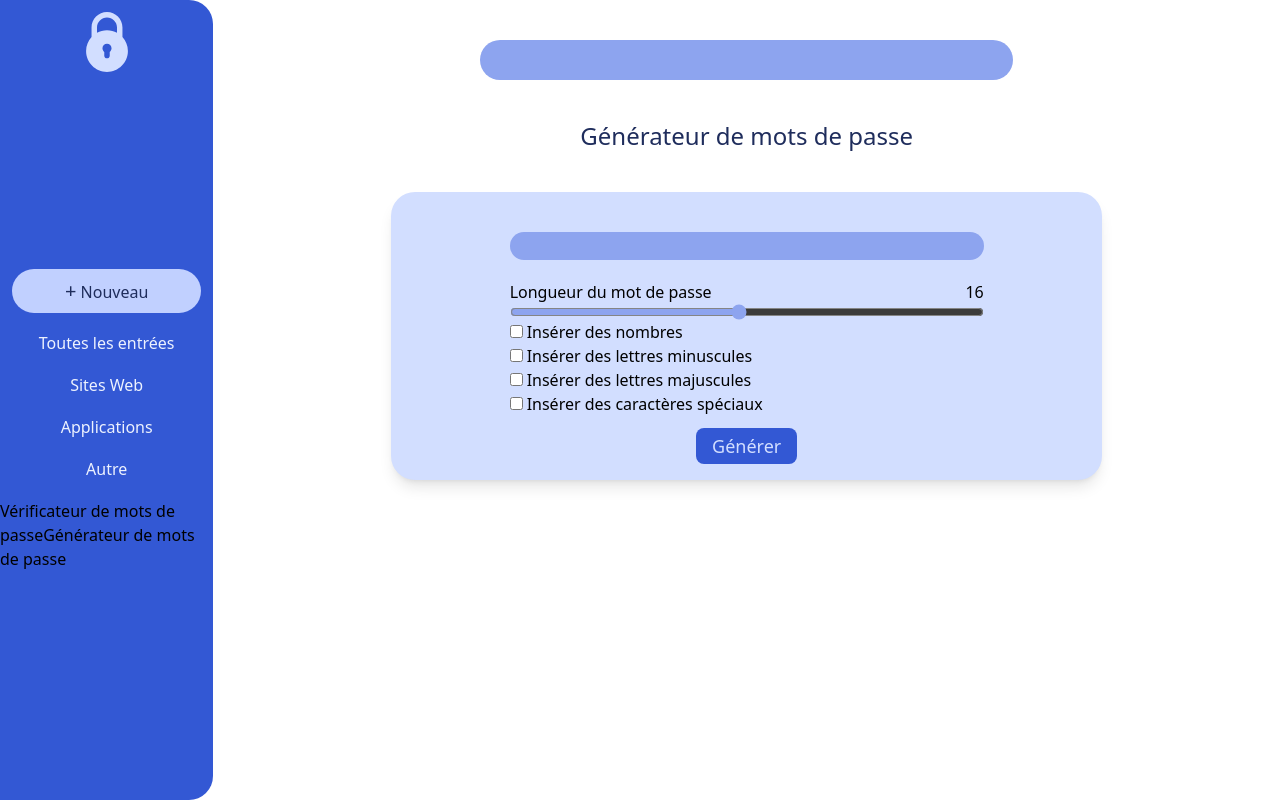
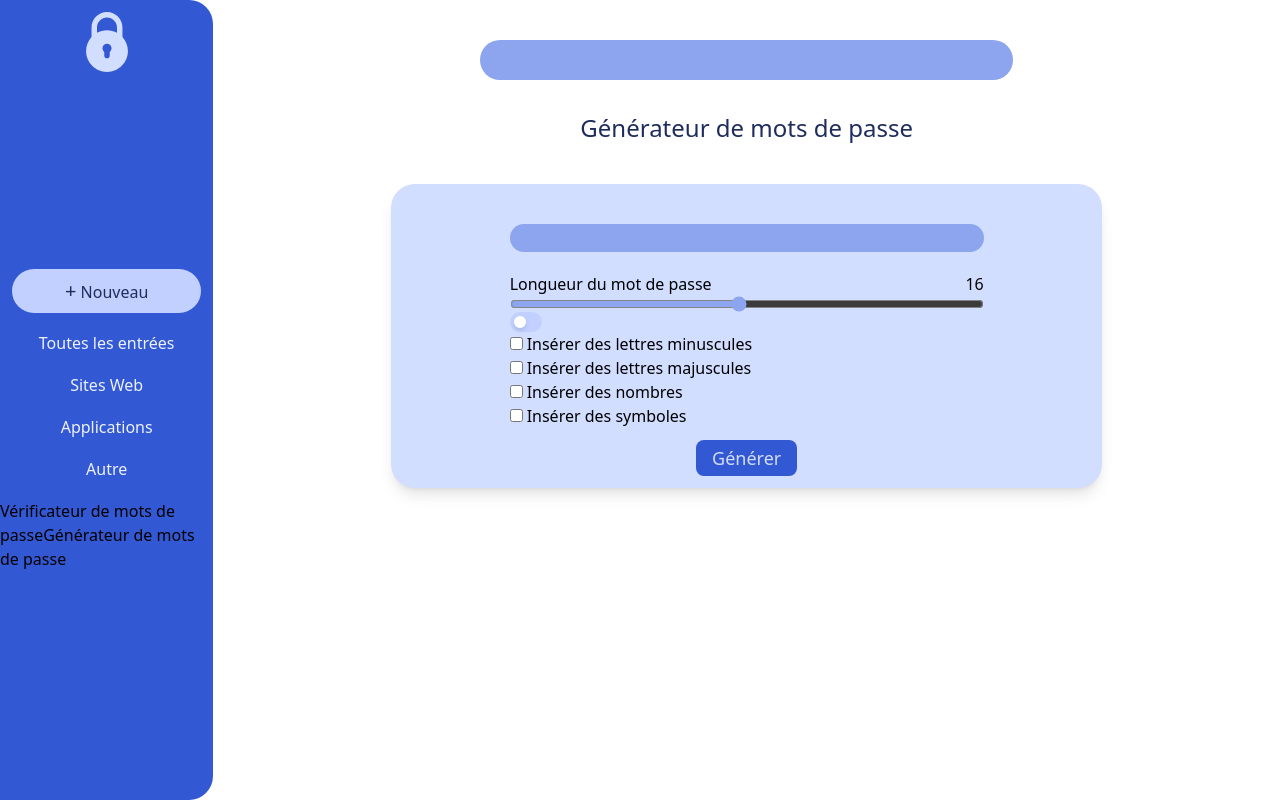
Before and after one commit to Shaktas/Projet-1-React-Express-Front, a React (Vite) app: page /genPwd in a window 1280 px wide. Built offline with nearby package versions, Linux system fonts and the light colour scheme.

Commit message:
Dev : Checkbox and ToggleSwitch components + refactor GenPwd

```diff
--- /dev/null
+++ b/src/Components/ActionComponents/Checkbox.jsx
@@ -0,0 +1,11 @@
+function Checkbox({ string, id, onChange }) {
+  return (
+    <div>
+      <input type="checkbox" name={id} id={id} onChange={onChange} />
+      <label className="ml-1" htmlFor={id}>
+        {string}
+      </label>
+    </div>
+  );
+}
+export default Checkbox;
--- /dev/null
+++ b/src/Components/ActionComponents/ClickButton.jsx
@@ -0,0 +1,13 @@
+function ClickButton({ value, setPwdHandler }) {
+  return (
+    <input
+      type="button"
+      role="button"
+      onClick={setPwdHandler}
+      value={value}
+      className="bg-blue-10 border-none text-blue-5 py-1 px-4 text-center no-underline inline-block text-lg m-1 cursor-pointer rounded-lg hover:bg-blue-11"
+    />
+  );
+}
+
+export default ClickButton;
--- /dev/null
+++ b/src/Components/ActionComponents/ToggleSwitch.jsx
@@ -0,0 +1,26 @@
+import { useState } from "react";
+
+const ToggleSwitch = () => {
+  const [isToggled, setIsToggled] = useState(false);
+
+  const toggleHandler = () => {
+    setIsToggled(!isToggled);
+  };
+
+  return (
+    <div
+      className={`w-8 h-4flex items-center bg-blue-6 rounded-full p-1 cursor-pointer ${
+        isToggled ? "bg-blue-9" : "bg-blue-6"
+      }`}
+      onClick={toggleHandler}
+    >
+      <div
+        className={`bg-white w-3 h-3 rounded-full shadow-md transform duration-300 ease-in-out ${
+          isToggled ? "translate-x-3" : ""
+        }`}
+      ></div>
+    </div>
+  );
+};
+
+export default ToggleSwitch;
--- a/src/Components/Password/GenPwd.jsx
+++ b/src/Components/Password/GenPwd.jsx
@@ -1,6 +1,9 @@
 import { useState } from "react";
 import CopySvg from "../../assets/CopySvg";
 import { genPwd } from "../../libs/function";
+import ClickButton from "../ActionComponents/ClickButton";
+import Checkbox from "../ActionComponents/Checkbox";
+import ToggleSwitch from "../ActionComponents/ToggleSwitch";
 
 function GenPwd() {
   const [length, setLength] = useState(16);
@@ -9,6 +12,25 @@ function GenPwd() {
   const [numberBool, setNumberBool] = useState(false);
   const [symbolsBool, setSymbolsBool] = useState(false);
   const [pwd, setPwd] = useState("");
+
+  const checkboxParams = [
+    {
+      id: "lowerLetter",
+      string: "Insérer des lettres minuscules",
+      onChange: setLowerLetterHandler,
+    },
+    {
+      id: "upperLetter",
+      string: "Insérer des lettres majuscules",
+      onChange: setUpperLetterHandler,
+    },
+    { id: "number", string: "Insérer des nombres", onChange: setNumberHandler },
+    {
+      id: "symbols",
+      string: "Insérer des symboles",
+      onchange: setSymbolsHandler,
+    },
+  ];
 
   function setLengthHandler(e) {
     setLength(e.target.value);
@@ -40,7 +62,7 @@ function GenPwd() {
       <div className="my-10">
         <h1 className="text-blue-12 text-2xl">Générateur de mots de passe</h1>
       </div>
-      <div className="flex justify-center w-2/3 h-5/6 bg-blue-5 shadow-lg rounded-3xl">
+      <div className="flex justify-center w-2/3 bg-blue-5 shadow-lg rounded-3xl">
         <div className="w-2/3">
           <p className="flex justify-between items-center mt-10 h-7 bg-blue-8 text-blue-12 w-full rounded-3xl indent-5">
             {pwd}
@@ -74,59 +96,18 @@ function GenPwd() {
               value={length}
               onChange={setLengthHandler}
             />
-            <div>
-              <input
-                type="checkbox"
-                name="number"
-                id="number"
-                onChange={setNumberHandler}
+            <ToggleSwitch />
+            {checkboxParams.map((param) => (
+              <Checkbox
+                key={param.id}
+                string={param.string}
+                id={param.id}
+                onChange={param.onChange}
               />
-              <label className="ml-1" htmlFor="number">
-                Insérer des nombres
-              </label>
-            </div>
-            <div>
-              <input
-                type="checkbox"
-                name="lowerLetter"
-                id="lowerLetter"
-                onChange={setLowerLetterHandler}
-              />
-              <label className="ml-1" htmlFor="lowerLetter">
-                Insérer des lettres minuscules
-              </label>
-            </div>
-            <div>
-              <input
-                type="checkbox"
-                name="upperLetter"
-                id="upperLetter"
-                onChange={setUpperLetterHandler}
-              />
-              <label className="ml-1" htmlFor="upperLetter">
-                Insérer des lettres majuscules
-              </label>
-            </div>
-            <div>
-              <input
-                type="checkbox"
-                name="symbols"
-                id="symbols"
-                onChange={setSymbolsHandler}
-              />
-              <label className="ml-1" htmlFor="symbols">
-                Insérer des caractères spéciaux
-              </label>
-            </div>
+            ))}
           </div>
           <div className="flex justify-center items-center py-2">
-            <input
-              type="button"
-              role="button"
-              onClick={setPwdHandler}
-              value="Générer"
-              className="bg-blue-10 border-none text-blue-5 py-1 px-4 text-center no-underline inline-block text-lg m-1 cursor-pointer rounded-lg hover:bg-blue-11"
-            />
+            <ClickButton value={"Générer"} setPwdHandler={setPwdHandler} />
           </div>
         </div>
       </div>
```
